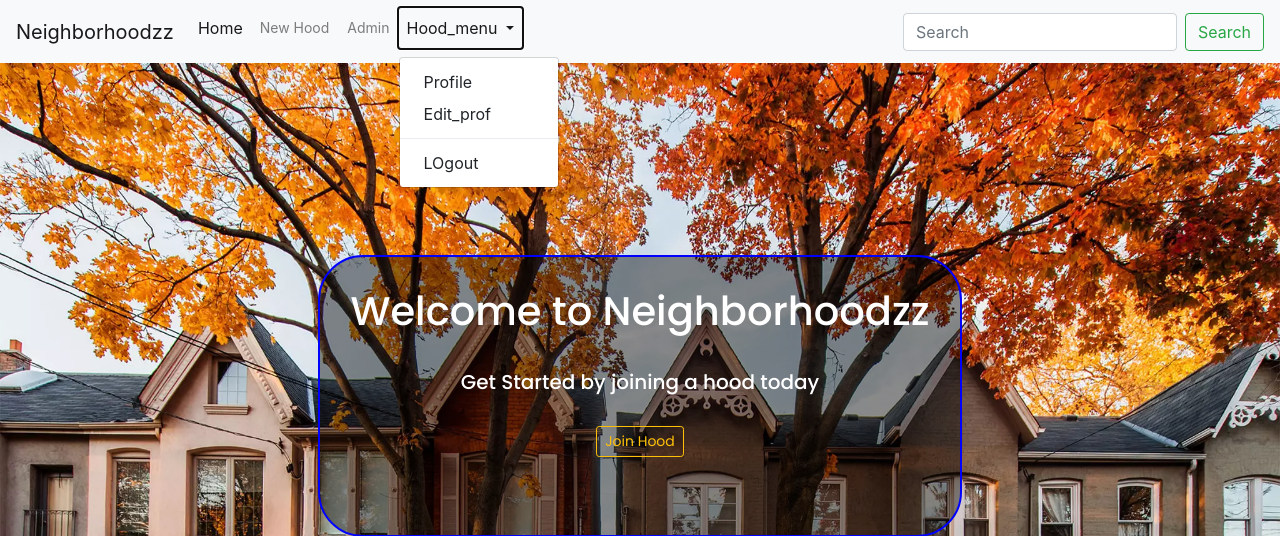
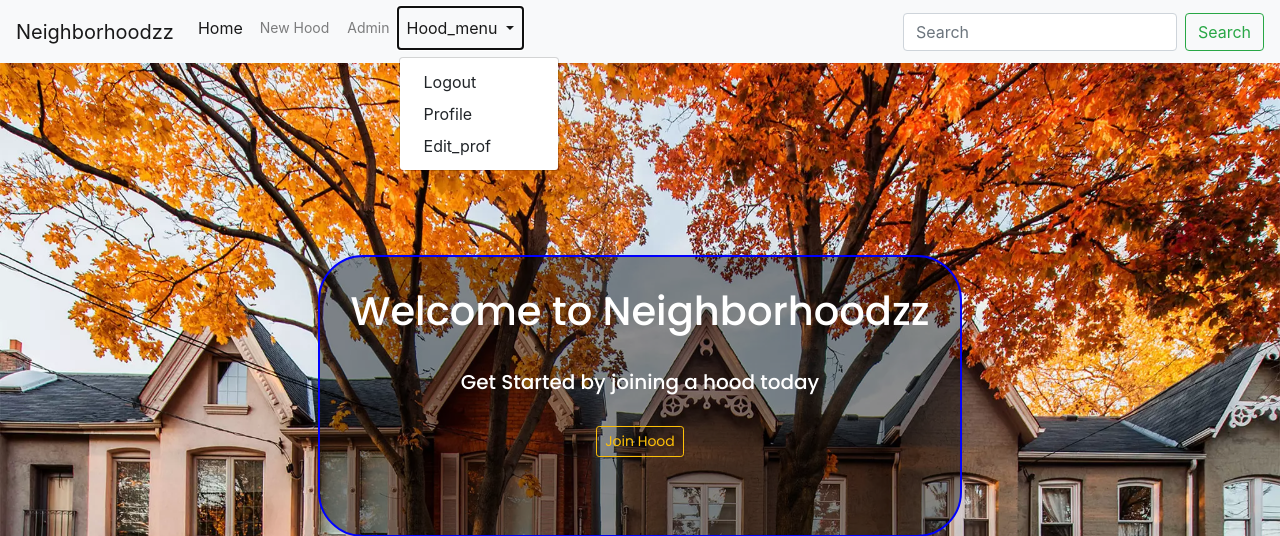
Before and after one commit to Joseph-oderoh/Neighborhoodzz, a Django app: page / in a window 1280 px wide, after a click on "Hood_menu". Shown: the top 536 px of the page. Run offline with Django 4.2, Linux system fonts and the light colour scheme; some libraries are stand-ins or nearby versions; some web fonts are replaced.

Commit message:
heroku deployment

```diff
--- a/hood/urls.py
+++ b/hood/urls.py
@@ -15,9 +15,10 @@ Including another URLconf
 """
 from django.contrib import admin
 from django.urls import include, path
-
+from django.contrib.auth import views
 urlpatterns = [
     path('admin/', admin.site.urls),
     path('', include('hoodapp.urls')),
     path('accounts/', include('registration.backends.simple.urls')),
+    path('logout/', views.LogoutView.as_view (next_page = '/')),
 ]
--- a/hoodapp/templates/navbar.html
+++ b/hoodapp/templates/navbar.html
@@ -21,10 +21,9 @@
             Hood_menu
           </a>
           <div class="dropdown-menu" aria-labelledby="navbarDropdown">
-            <a class="dropdown-item" href="{% url 'profile' user.username %}">Profile</a>
+            <a class="dropdown-item" href="/logout">Logout</a>
+            <a class="dropdown-item"  href="{% url 'profile' user.username %}">Profile</a>
             <a class="dropdown-item" href="{% url 'edit-profile' user.username %}">Edit_prof</a>
-            <div class="dropdown-divider"></div>
-            <a class="dropdown-item" href="#">LOgout</a>
           </div>
         </li>
       </ul>
```
